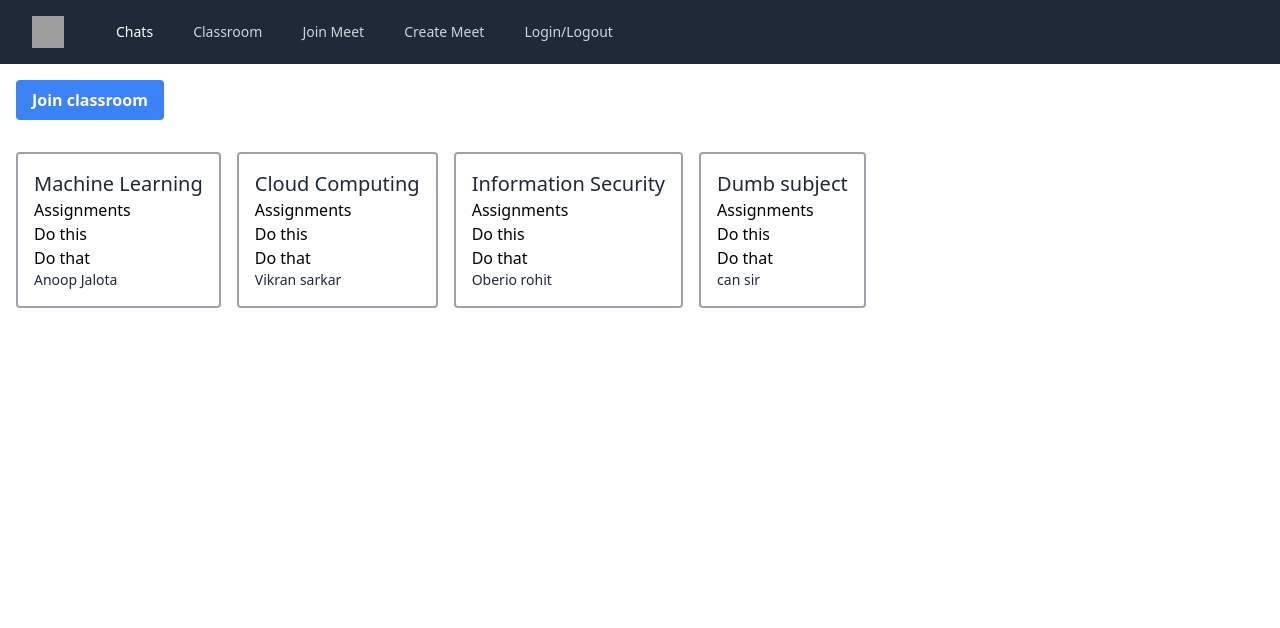
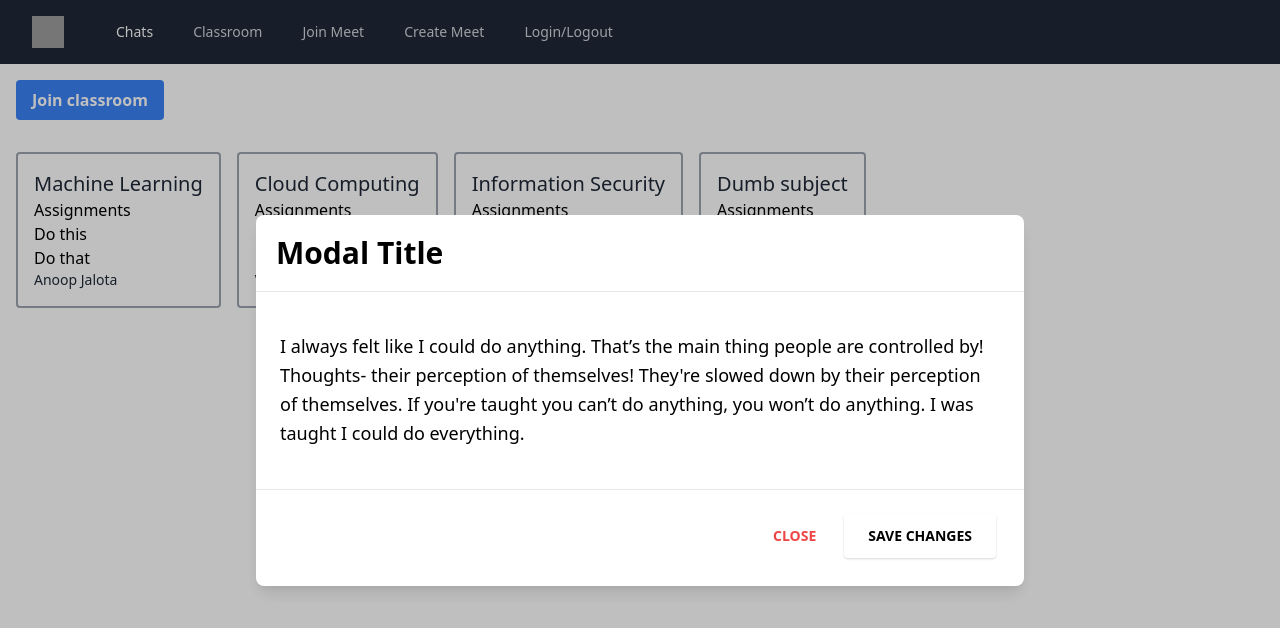
Before and after one commit to nitika2000/microsoft-engage, a React (Create React App) app in the folder client/: page /classroom in a window 1280 px wide. Both pictures are taken after a click on the button "Join classroom". Shown: the top 628 px of the page. Built offline with nearby package versions, Linux system fonts and the light colour scheme; grey boxes are pictures that could not be loaded.

Commit message:
basic form model added

```diff
--- a/client/src/Components/Classroom/Header.js
+++ b/client/src/Components/Classroom/Header.js
@@ -1,11 +1,24 @@
 import React from "react";
+import { useState } from "react";
+import JoinClass from "./JoinClass";
 
 function Header() {
+  const [showJoinForm, setshowJoinForm] = useState(false);
+
   return (
     <div className="p-4">
-      <button className="bg-blue-500 hover:bg-blue-700 text-white font-bold py-2 px-4 rounded">
+      <button
+        onClick={() => {
+          setshowJoinForm(true);
+        }}
+        className="bg-blue-500 hover:bg-blue-700 text-white font-bold py-2 px-4 rounded"
+      >
         Join classroom
       </button>
+
+      {showJoinForm ? (
+        <JoinClass closeForm={() => setshowJoinForm(false)} />
+      ) : null}
     </div>
   );
 }
--- a/client/src/Components/Classroom/JoinClass.js
+++ b/client/src/Components/Classroom/JoinClass.js
@@ -0,0 +1,58 @@
+import React from "react";
+
+function JoinClass(props) {
+  const closeForm = props.closeForm;
+  return (
+    <>
+      <div className="justify-center items-center flex overflow-x-hidden overflow-y-auto fixed inset-0 z-50 outline-none focus:outline-none">
+        <div className="relative w-auto my-6 mx-auto max-w-3xl">
+          {/*content*/}
+          <div className="border-0 rounded-lg shadow-lg relative flex flex-col w-full bg-white outline-none focus:outline-none">
+            {/*header*/}
+            <div className="flex items-start justify-between p-5 border-b border-solid border-blueGray-200 rounded-t">
+              <h3 className="text-3xl font-semibold">Modal Title</h3>
+              <button
+                className="p-1 ml-auto bg-transparent border-0 text-black opacity-5 float-right text-3xl leading-none font-semibold outline-none focus:outline-none"
+                onClick={closeForm}
+              >
+                <span className="bg-transparent text-black opacity-5 h-6 w-6 text-2xl block outline-none focus:outline-none">
+                  ×
+                </span>
+              </button>
+            </div>
+            {/*body*/}
+            <div className="relative p-6 flex-auto">
+              <p className="my-4 text-blueGray-500 text-lg leading-relaxed">
+                I always felt like I could do anything. That’s the main thing
+                people are controlled by! Thoughts- their perception of
+                themselves! They're slowed down by their perception of
+                themselves. If you're taught you can’t do anything, you won’t do
+                anything. I was taught I could do everything.
+              </p>
+            </div>
+            {/*footer*/}
+            <div className="flex items-center justify-end p-6 border-t border-solid border-blueGray-200 rounded-b">
+              <button
+                className="text-red-500 background-transparent font-bold uppercase px-6 py-2 text-sm outline-none focus:outline-none mr-1 mb-1 ease-linear transition-all duration-150"
+                type="button"
+                onClick={closeForm}
+              >
+                Close
+              </button>
+              <button
+                className="bg-emerald-500 text-green active:bg-emerald-600 font-bold uppercase text-sm px-6 py-3 rounded shadow hover:shadow-lg outline-none focus:outline-none mr-1 mb-1 ease-linear transition-all duration-150"
+                type="button"
+                onClick={closeForm}
+              >
+                Save Changes
+              </button>
+            </div>
+          </div>
+        </div>
+      </div>
+      <div className="opacity-25 fixed inset-0 z-40 bg-black"></div>
+    </>
+  );
+}
+
+export default JoinClass;
```
